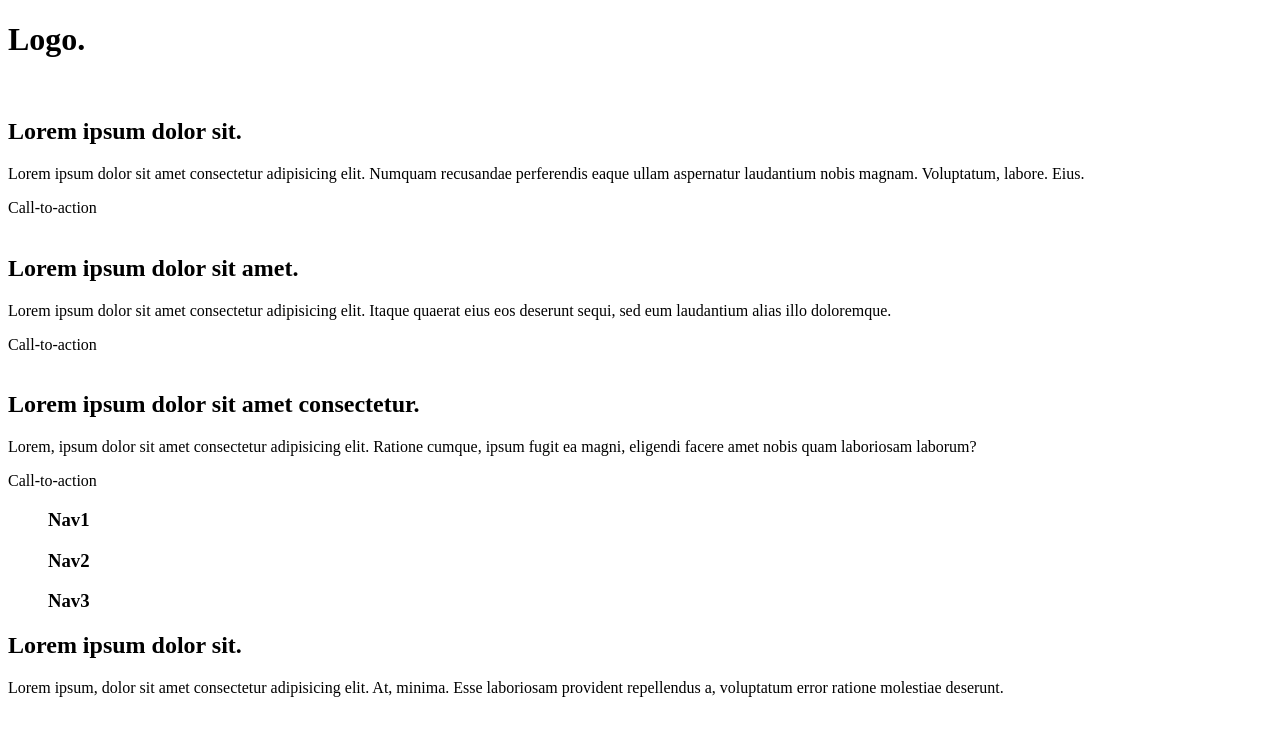
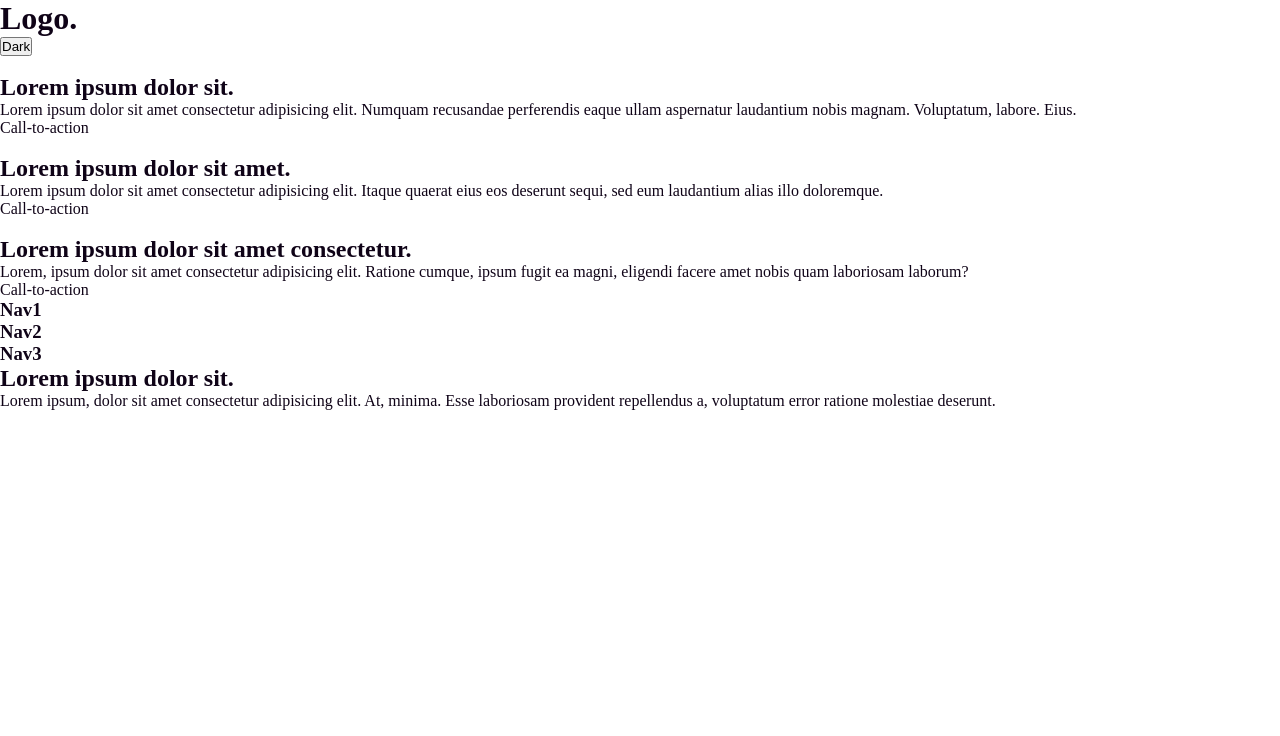
Before and after one commit to Epitome87/Exploration-GSAP-MagicScroll, a plain HTML site: page index.html in a window 1280 px wide. Drawn offline with Linux system fonts and the light colour scheme.

Commit message:
Add Light/Dark theme capability

```diff
--- a/index.html
+++ b/index.html
@@ -10,6 +10,7 @@
   <body>
     <header class="nav-header">
       <h1><a href="./index.html"></a>Logo.</h1>
+      <button class="theme-btn">Theme</button>
       <!-- Hamburger menu -->
       <div class="nav-hamburger">
         <div class="line1"></div>
--- /dev/null
+++ b/script.js
@@ -0,0 +1,41 @@
+const themeBtn = document.querySelector('.theme-btn');
+
+function getCurrentTheme() {
+  let theme = window.matchMedia('(prefers-color-scheme: dark)').matches
+    ? 'dark'
+    : 'light';
+
+  localStorage.getItem('theme')
+    ? (theme = localStorage.getItem('theme'))
+    : null;
+
+  return theme;
+}
+
+function loadTheme(theme) {
+  const root = document.querySelector(':root');
+
+  if (theme === 'light') {
+    themeBtn.innerText = 'Dark';
+  } else {
+    themeBtn.innerText = 'Light';
+  }
+  localStorage.setItem('theme', theme);
+  root.setAttribute('color-scheme', theme);
+}
+
+themeBtn.addEventListener('click', () => {
+  let theme = getCurrentTheme();
+
+  if (theme === 'dark') {
+    theme = 'light';
+  } else {
+    theme = 'dark';
+  }
+
+  loadTheme(theme);
+});
+
+window.addEventListener('DOMContentLoaded', () => {
+  loadTheme(getCurrentTheme());
+});
--- a/styles.css
+++ b/styles.css
@@ -0,0 +1,47 @@
+*,
+*::before,
+*::after {
+  box-sizing: border-box;
+  margin: 0;
+  padding: 0;
+}
+
+:root {
+  /* Light Mode */
+  --clr-text-light: hsl(278, 80%, 5%);
+  --clr-background-light: hsl(0, 0%, 100%);
+
+  /* Dark Mode */
+  --clr-text-dark: hsl(0, 0%, 100%);
+  --clr-background-dark: hsl(278, 80%, 10%);
+}
+
+body {
+  color: var(--clr-text);
+  background-color: var(--clr-background);
+}
+
+@media (prefers-color-scheme: dark) {
+  :root {
+    --clr-text: var(--clr-text-dark);
+    --clr-background: var(--clr-background-dark);
+  }
+}
+
+[color-scheme='dark'] {
+  --clr-text: var(--clr-text-dark);
+  --clr-background: var(--clr-background-dark);
+}
+
+/* Probably don't need both of these queries, but just to be safe! */
+@media (prefers-color-scheme: light) {
+  :root {
+    --clr-text: var(--clr-text-light);
+    --clr-background: var(--clr-background-light);
+  }
+}
+
+[color-scheme='light'] {
+  --clr-text: var(--clr-text-light);
+  --clr-background: var(--clr-background-light);
+}
```
